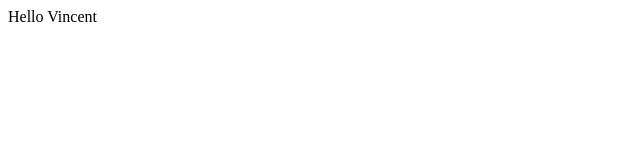
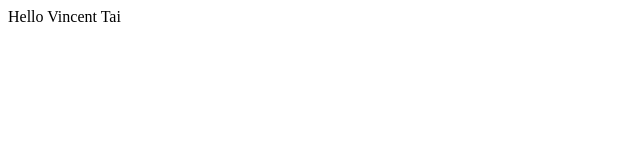
Before and after one commit to davtaingai/VincentTai, a plain HTML site: page index.html in a window 1280 px wide. Shown: the full height of the page, 0-640 px from the left. Drawn offline with Linux system fonts and the light colour scheme.

Commit message:
First Commit
Hello World

```diff
--- a/index.html
+++ b/index.html
@@ -6,6 +6,6 @@
     <title>Document</title>
 </head>
 <body>
-    Hello Vincent
+    Hello Vincent Tai
 </body>
 </html>
```
